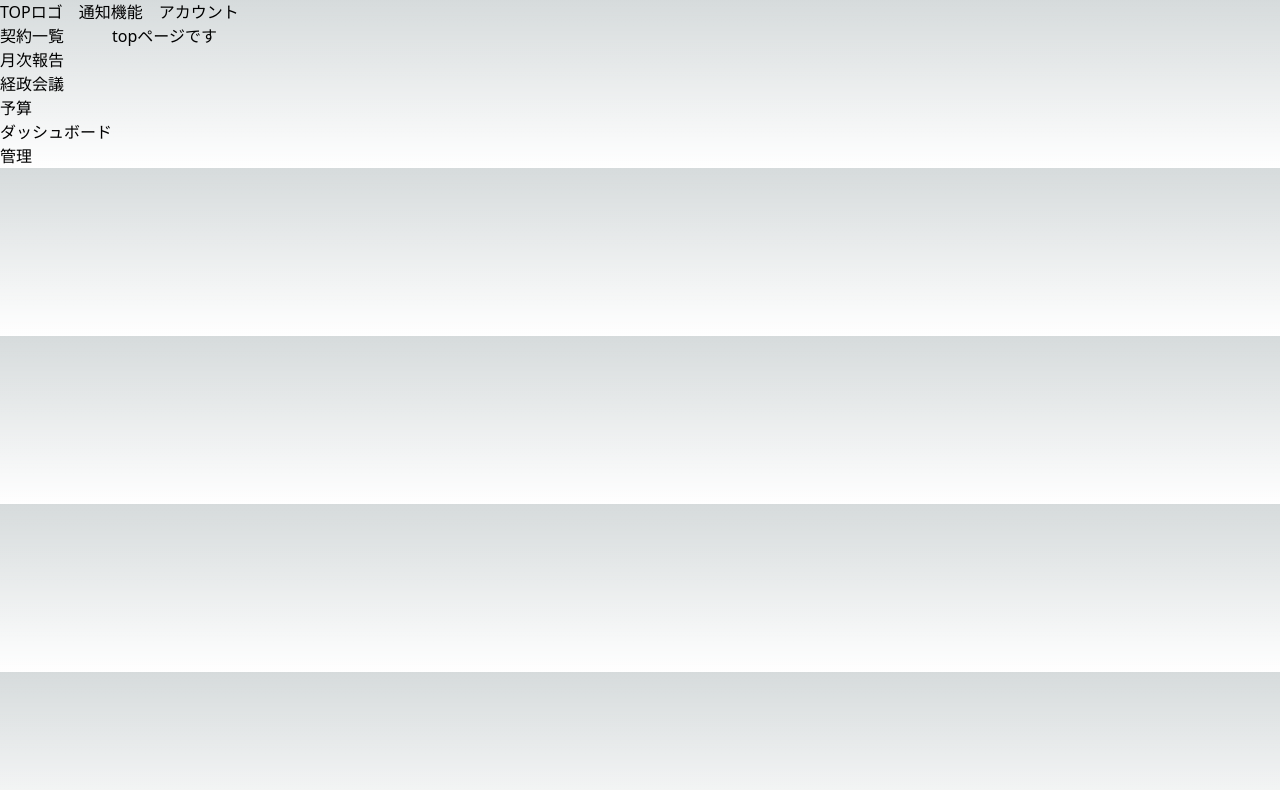
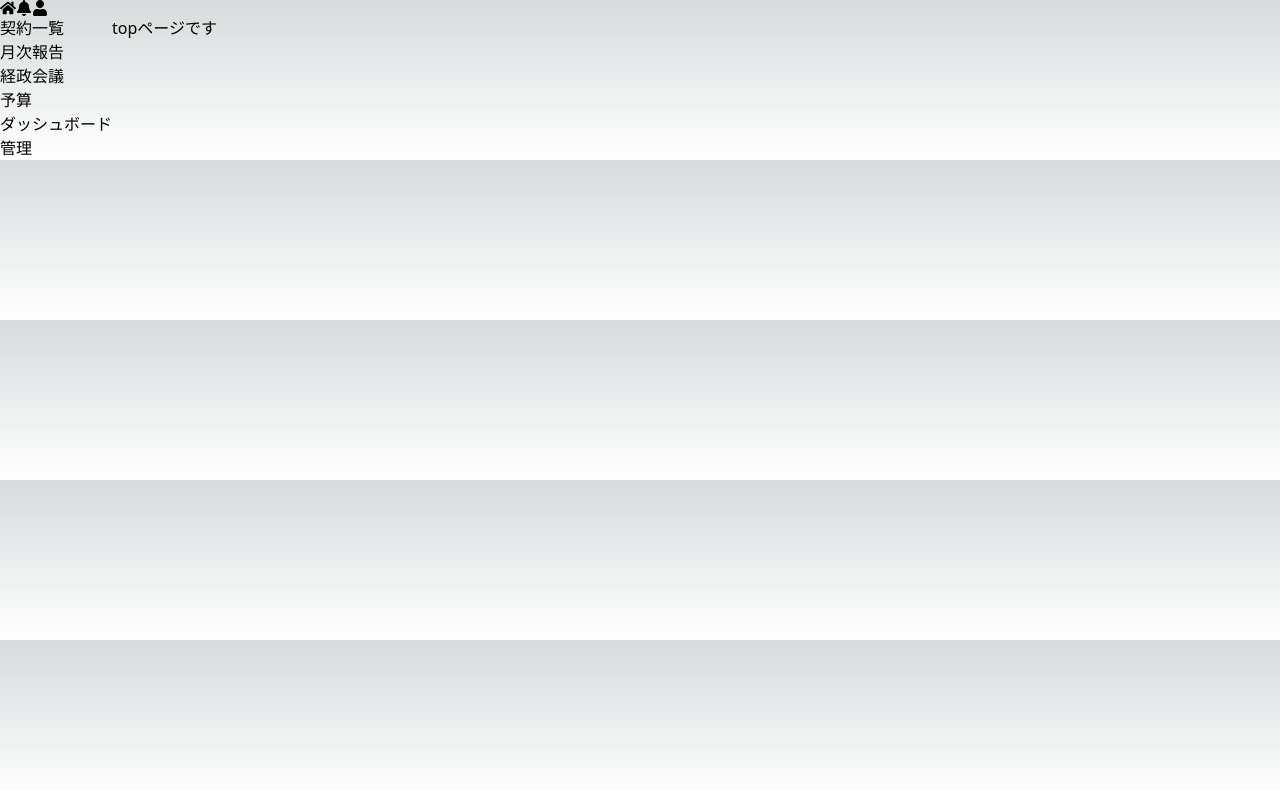
Before and after one commit to taichees/budget-report, a Next.js app: page /top in a window 1280 px wide. Shown: the top 790 px of the page. Built offline with nearby package versions, Linux system fonts and the light colour scheme.

Commit message:
ヘッダーをアイコンに置き換えました。

```diff
--- a/component/atoms/HeaderLink.tsx
+++ b/component/atoms/HeaderLink.tsx
@@ -2,19 +2,17 @@ import Link from 'next/link';
 import { FC } from 'react';
 
 type HeaderLinkProps = {
-  label: string;
   page: string;
   icon?: React.ReactNode;
 };
 
-const HeaderLink: FC<HeaderLinkProps> = ({ label, page, icon }) => {
+const HeaderLink: FC<HeaderLinkProps> = ({ page, icon }) => {
   return (
-    <div className="header-link">
-      {icon}
-      <Link href={`/${page}`}>
-        {label}
-      </Link>
-    </div>
+    <Link href={`/${page}`}>
+      <div className="header-link">
+        {icon}
+      </div>
+    </Link>
   );
 };
 
--- a/component/molecules/Header.tsx
+++ b/component/molecules/Header.tsx
@@ -1,14 +1,15 @@
 import HeaderLink from '../atoms/HeaderLink';
 import { FC } from 'react';
+import { FaHome, FaBell, FaUser } from 'react-icons/fa';
 
 //icon={<SomeIcon />}を加えればアイコンで表示できる
 const Header: FC = () => {
     return (
         <header className="header">
             <div className="page-container" style={{ display: 'flex' }}>
-                <HeaderLink label="TOPロゴ　" page="top" />
-                <HeaderLink label="通知機能　" page="notice" />
-                <HeaderLink label="アカウント　" page="account" />
+                <HeaderLink page="top" icon={<FaHome />} />
+                <HeaderLink page="notice" icon={<FaBell />} />
+                <HeaderLink page="account" icon={<FaUser />} />
             </div>
         </header>
     );
--- a/package.json
+++ b/package.json
@@ -26,6 +26,7 @@
     "react": "18.2.0",
     "react-dom": "18.2.0",
     "react-hooks-use-modal": "^3.3.1",
+    "react-icons": "^4.9.0",
     "typescript": "4.9.4"
   },
   "devDependencies": {
```
Also changed, not shown: 1 other file (tests, documents, lock files or other folders).
